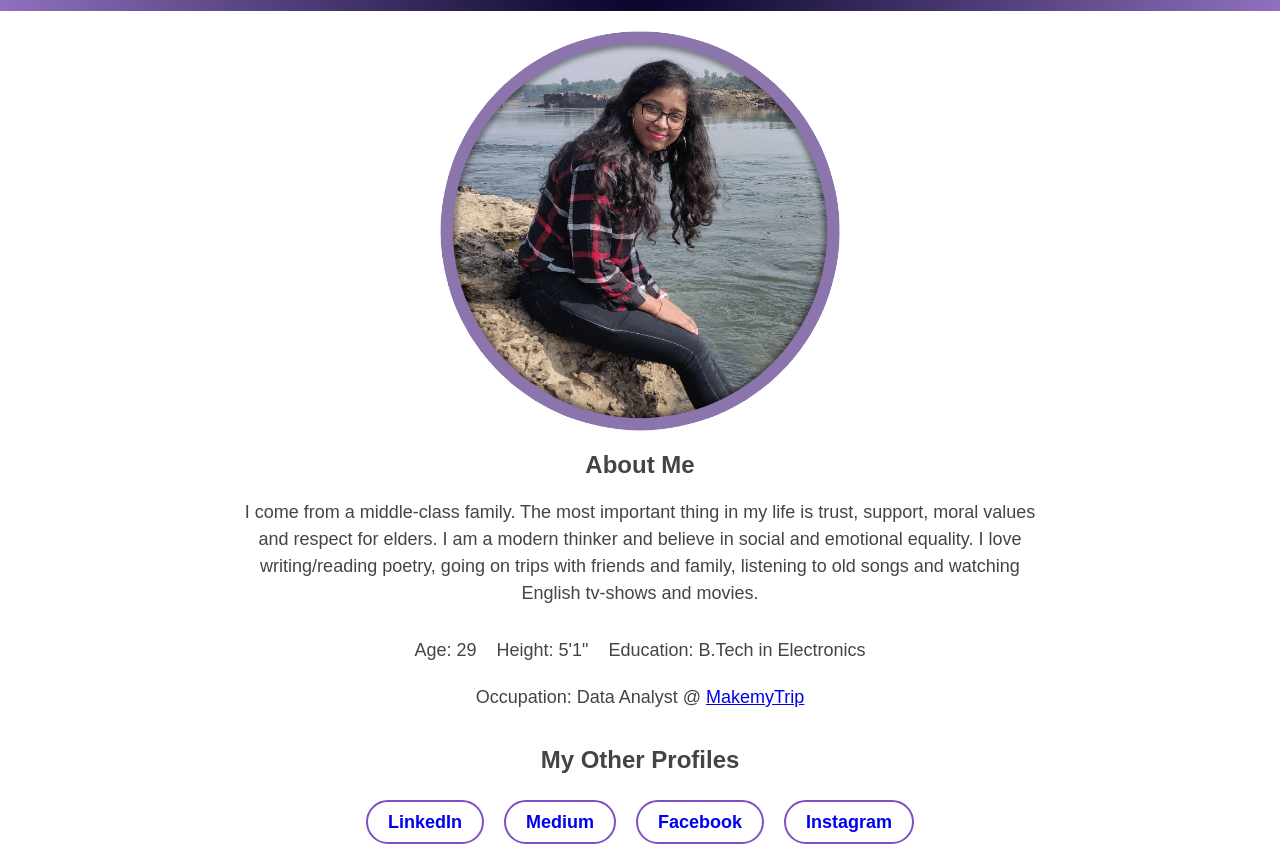
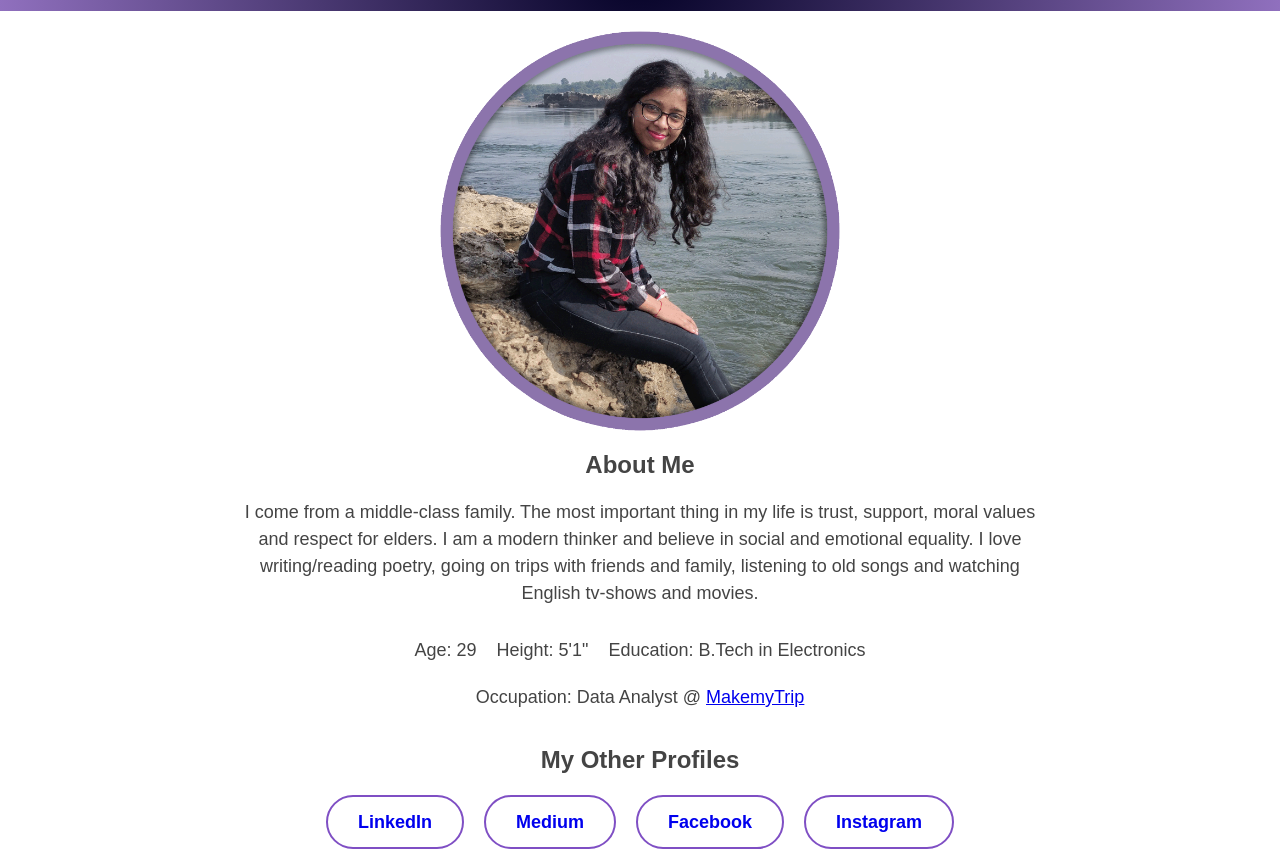
Before and after one commit to anand-srivastava/astha, a plain HTML site: page index.html in a window 1280 px wide. Shown: the part 90-956 px from the top of the page. Drawn offline with Linux system fonts and the light colour scheme.

Commit message:
Update index.html

```diff
--- a/index.html
+++ b/index.html
@@ -54,7 +54,7 @@
         font-weight: bold;
         border: 2px solid #7f4fc4;
         border-radius: 30px;
-        padding: 10px 20px;
+        padding: 15px 30px;
         transition: all 0.3s ease;
       }
       a#btn:hover {
```
